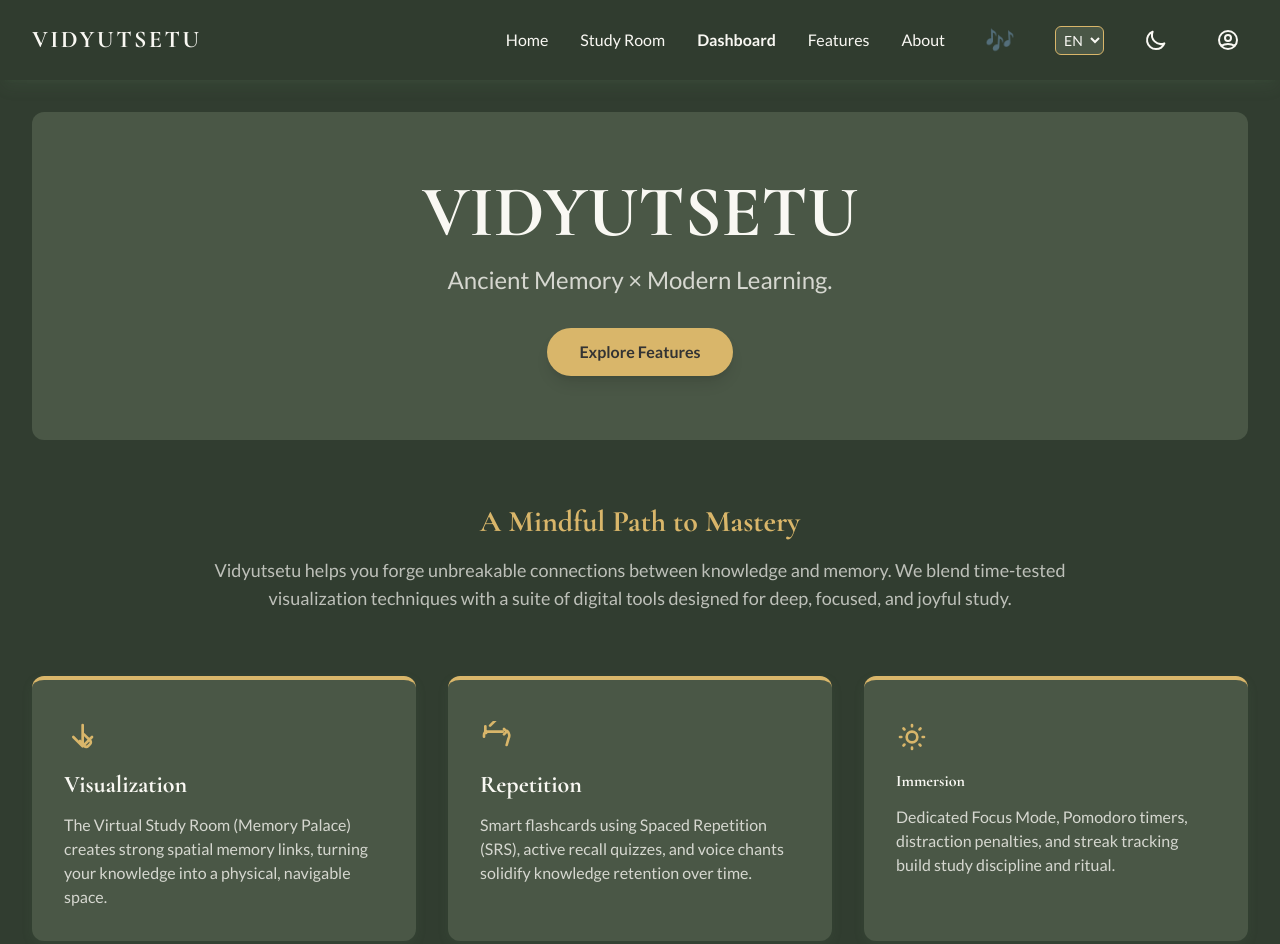
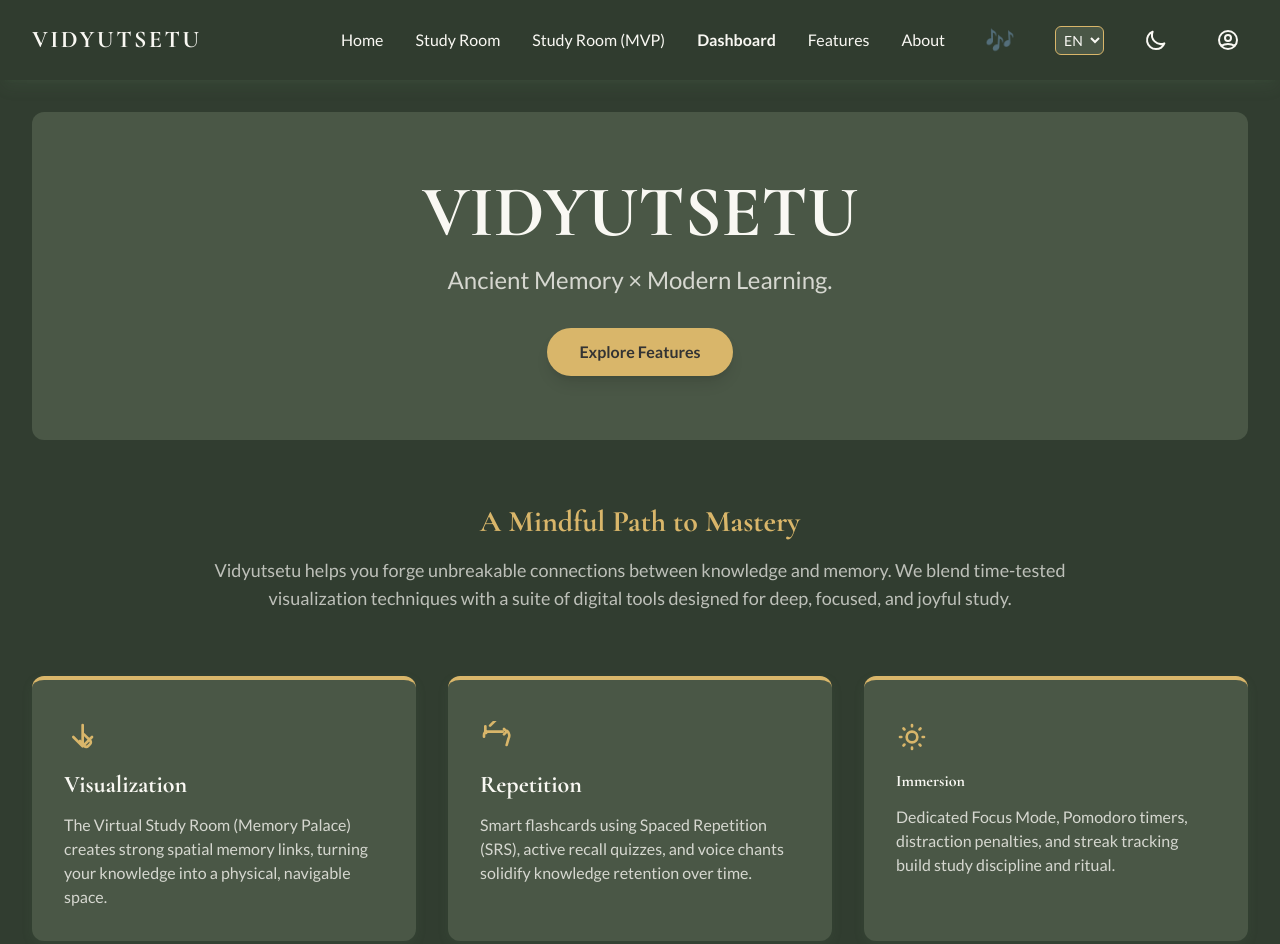
Before and after one commit to vidyutsetu/vidyutsetu, a plain HTML site: page index.html in a window 1280 px wide. Shown: the top 944 px of the page. Drawn offline with nearby package versions, Linux system fonts and the light colour scheme; no server answers.

Commit message:
Update index.html

```diff
--- a/index.html
+++ b/index.html
@@ -307,6 +307,11 @@
 <div class="flex space-x-4 sm:space-x-8 items-center">
                 <button onclick="showPage('homepage')" class="nav-link font-sans text-deep-charcoal hover:text-forest-green transition duration-200 focus:outline-none dark:text-off-white dark:hover:text-warm-gold" data-i18n="nav_home">Home</button>
                 <button onclick="showPage('memory-palace-page')" class="nav-link font-sans text-deep-charcoal hover:text-forest-green transition duration-200 focus:outline-none dark:text-off-white dark:hover:text-warm-gold" data-i18n="nav_study_room">Study Room</button>
+                <button onclick="location.href='studyroom.html'"
+class="nav-link font-sans text-deep-charcoal hover:text-forest-green transition duration-200 focus:outline-none dark:text-off-white dark:hover:text-warm-gold">
+    Study Room (MVP)
+</button>
+
                 <button onclick="showPage('dashboard-page')" class="nav-link font-sans text-deep-charcoal font-bold hover:text-forest-green transition duration-200 focus:outline-none dark:text-off-white dark:hover:text-warm-gold" data-i18n="nav_dashboard">Dashboard</button>
                 <!-- Removed dedicated Flashcards link -->
                 <button onclick="showPage('features-page')" class="nav-link font-sans text-deep-charcoal hover:text-forest-green transition duration-200 focus:outline-none dark:text-off-white dark:hover:text-warm-gold" data-i18n="nav_features">Features</button>
```
